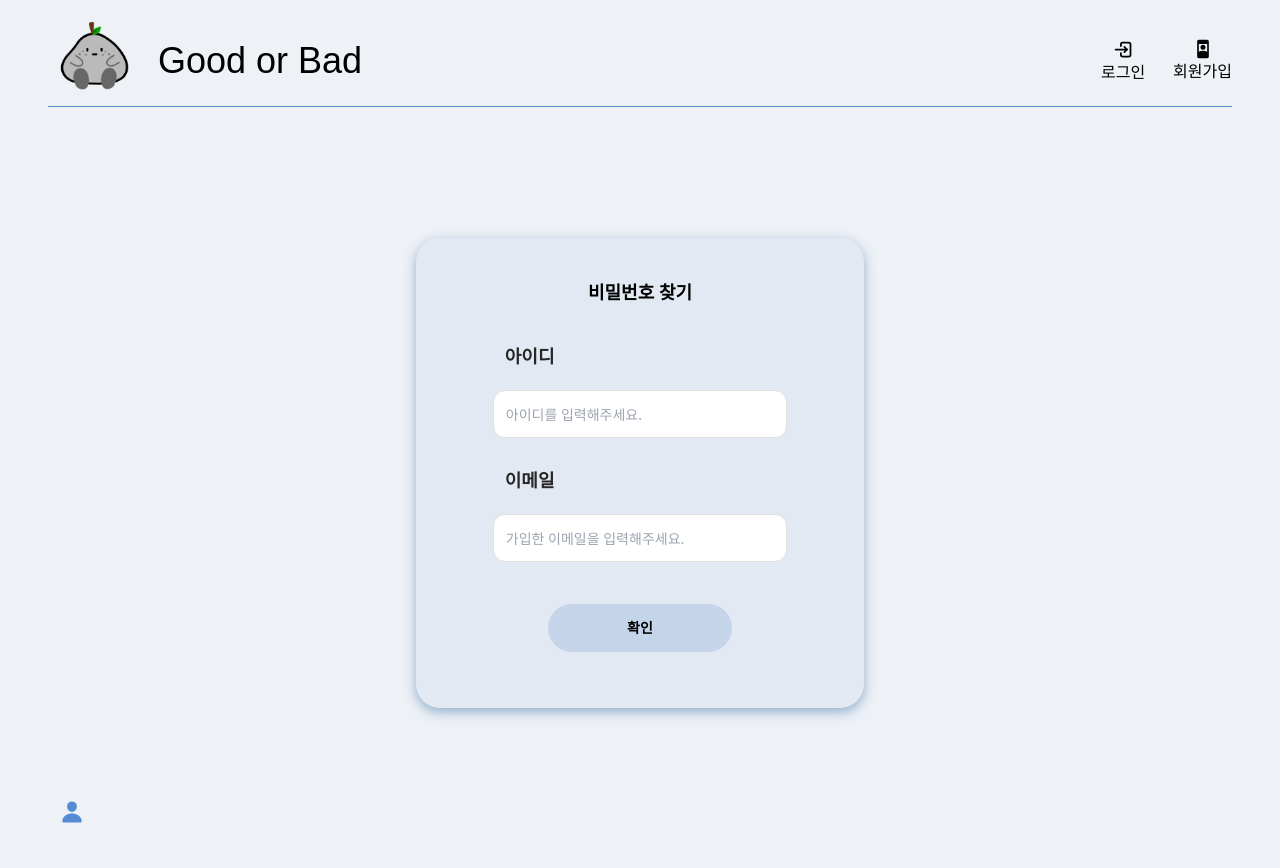
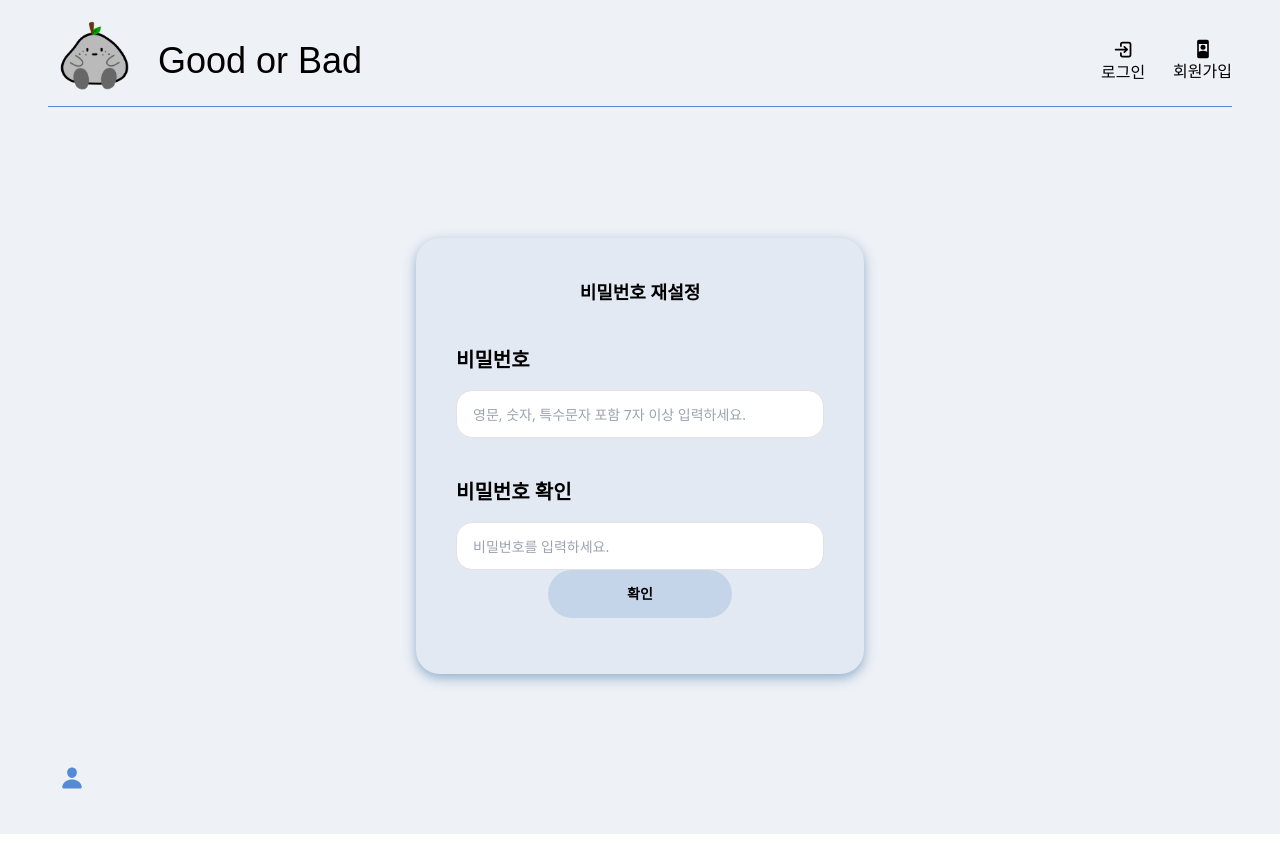
Before and after one commit to SKU-LikeLion12/hackathon_team5_front, a React (Create React App) app: page /passwordFind in a window 1280 px wide. After the commit the page ends 834 px from the top, so only its background shows below. Built offline with nearby package versions, Linux system fonts and the light colour scheme; a web font is replaced by a local one.

Commit message:
uj merge

```diff
--- a/src/pages/PasswordEmail.jsx
+++ b/src/pages/PasswordEmail.jsx
@@ -1,10 +1,13 @@
 import React, { useState } from 'react';
-import { NavLink } from 'react-router-dom';
+import axios from 'axios';
+import { useNavigate } from 'react-router-dom';
 
 export default function PasswordEmail() {
     const [email, setEmail] = useState('');
     const [emailValid, setEmailValid] = useState(true);
     const [userId, setUserId] = useState('');
+    const [message, setMessage] = useState('');
+    const navigate = useNavigate();
 
     const handleUserId = (e) => {
         setUserId(e.target.value);
@@ -13,16 +16,44 @@ export default function PasswordEmail() {
     const handleEmail = (e) => {
         setEmail(e.target.value);
         const regex = /^[a-zA-Z0-9+_.-]+@[a-zA-Z0-9.-]+$/;
+        setEmailValid(regex.test(e.target.value));
+    };
 
-        if (regex.test(e.target.value)) {
-        setEmailValid(true);
-        } else {
-        setEmailValid(false);
+    const handleSubmit = async () => {
+        if (!emailValid || !userId) {
+            setMessage('유효한 아이디와 이메일을 입력해 주세요.');
+            return;
+        }
+
+        try {
+            const response = await axios.post('https://team5back.sku-sku.com/api/forgot-password', {
+                userId,
+                email,
+            });
+
+            if (response.status === 200) {
+                setMessage('비밀번호 재설정 링크가 이메일로 전송되었습니다.');
+                setTimeout(() => {
+                    navigate('/passwordFind');
+                }, 2000); // 2초 후에 이동
+            } else {
+                setMessage('알 수 없는 오류가 발생했습니다. 다시 시도해 주세요.');
+            }
+        } catch (error) {
+            if (error.response) {
+                const status = error.response.status;
+                if (status === 404) {
+                    setMessage(error.response.data);
+                } else {
+                    setMessage('비밀번호 재설정 요청 중 오류가 발생했습니다.');
+                }
+            } else {
+                setMessage('비밀번호 재설정 요청 중 오류가 발생했습니다.');
+            }
         }
     };
 
     return (
-        <>
         <div className="bg-[#EEF1F6] min-h-fit mt-[9%] flex items-center justify-center">
             <div className="w-[35%] rounded-3xl shadow-md bg-[#E2E9F2] p-10" style={{ boxShadow: '0px 4px 12px rgba(120, 157, 195, 0.8)' }}>
                 <div className="mb-6 text-lg font-bold text-center">
@@ -49,15 +80,21 @@ export default function PasswordEmail() {
                     className="w-[80%] mx-[10%] rounded-xl mb-4 p-3 border-[1px] border-[#e2e0e0] h-12 text-sm"/>
                 {!emailValid && (
                     <div className="text-red-500 text-xs mb-4 w-[80%] mx-[10%]">
-                    유효한 이메일 주소를 입력해주세요.
+                        유효한 이메일 주소를 입력해주세요.
                     </div>
                 )}
-                <NavLink to='/passwordFind' className="p-5">
-                    <button className="w-[50%] mx-[25%] rounded-3xl mb-4 p-3 h-12 text-sm bg-[#C4D4E9] font-bold"
-                    disabled={!emailValid}> 이메일 전송 </button>
-                </NavLink>
+                <button
+                    onClick={handleSubmit}
+                    className="w-[50%] mx-[25%] rounded-3xl mb-4 p-3 h-12 text-sm bg-[#C4D4E9] font-bold"
+                    disabled={!emailValid || !userId}>
+                    이메일 전송
+                </button>
+                {message && (
+                    <div className="mt-4 text-center text-red-500">
+                        {message}
+                    </div>
+                )}
             </div>
         </div>
-        </>
     );
 }
--- a/src/pages/PasswordFind.jsx
+++ b/src/pages/PasswordFind.jsx
@@ -1,20 +1,34 @@
 import React, { useState } from 'react';
 import axios from 'axios';
+import { useNavigate } from 'react-router-dom';
 
 export default function PasswordFind() {
-    const [userId, setUserId] = useState('');
-    const [email, setEmail] = useState('');
+    // const [id, setId] = useState('');
+    // const [email, setEmail] = useState('');
     const [emailValid, setEmailValid] = useState(true);
     const [message, setMessage] = useState('');
+    const [newPassword, setNewPassword] = useState('');
+    const [pwValid, setPwValid] = useState(false);
+    const [pwConfirm, setPwConfirm] = useState('');
+    const [pwMatch, setPwMatch] = useState(true);
 
-    const handleEmail = (e) => {
-        setEmail(e.target.value);
-        const regex = /^[a-zA-Z0-9+_.-]+@[a-zA-Z0-9.-]+$/;
-        setEmailValid(regex.test(e.target.value));
+    const navigate = useNavigate();
+
+
+    const handlePw = (e) => {
+        setNewPassword(e.target.value);
+        const regex = /^(?=.*[A-Za-z])(?=.*\d)(?=.*[$@$!%*#?&])[A-Za-z\d$@$!%*#?&]{7,}$/;
+        setPwValid(regex.test(e.target.value));
     };
 
-    const handleUserId = (e) => {
-        setUserId(e.target.value);
+    const handlePwConfirm = (e) => {
+        setPwConfirm(e.target.value);
+        setPwMatch(e.target.value === newPassword);
+    };
+
+    const handleKeyPress = (e) => {
+        if (e.key === 'Enter') {
+        }
     };
 
     const handleSubmit = async () => {
@@ -26,32 +40,25 @@ export default function PasswordFind() {
         const token = localStorage.getItem('token'); // 저장된 토큰 가져오기
 
         try {
-            console.log('Submitting data:', { userId, email }); // 디버깅 정보를 콘솔에 출력
-            const response = await axios.post('https://team5back.sku-sku.com/forgot-password', {
-                userId,
-                email,
-            }, {
-                headers: {
-                    'Authorization': `${token}` // 토큰을 헤더에 포함
-                }
+            console.log('Submitting data:', { token, newPassword }); // 디버깅 정보를 콘솔에 출력
+            const response = await axios.put('https://team5back.sku-sku.com/api/reset-password', {
+                token,
+                newPassword
             });
 
             console.log('Response:', response.data); // 서버 응답 데이터 출력
 
             if (response.status === 200) {
-                setMessage('비밀번호 재설정 링크가 이메일로 전송되었습니다.');
+                setMessage('비밀번호가 성공적으로 변경되었습니다.');
+                navigate('/login'); // 비밀번호 변경 후 로그인 페이지로 이동
             } else {
                 console.log('Unexpected response:', response); // 예상치 못한 응답 출력
             }
         } catch (error) {
             console.error('Error response:', error.response); // 디버깅 정보를 콘솔에 출력
             console.error('Error response data:', error.response ? error.response.data : error.message); // 응답 데이터 출력
-            if (error.response && error.response.status === 404) {
-                if (error.response.data === '존재하지 않는 회원입니다.') {
-                    setMessage('존재하지 않는 회원입니다.');
-                } else if (error.response.data === '존재하지 않는 이메일입니다.') {
-                    setMessage('존재하지 않는 이메일입니다.');
-                }
+            if (error.response && error.response.status === 401) {
+                setMessage('토큰이 만료되었습니다. 다시 시도해 주세요.');
             } else {
                 setMessage('비밀번호 재설정 요청 중 오류가 발생했습니다.');
             }
@@ -63,41 +70,41 @@ export default function PasswordFind() {
             <div className="bg-[#EEF1F6] min-h-fit mt-[9%] flex items-center justify-center">
                 <div className="w-[35%] rounded-3xl shadow-md bg-[#E2E9F2] p-10" style={{ boxShadow: '0px 4px 12px rgba(120, 157, 195, 0.8)' }}>
                     <div className="mb-6 text-lg font-bold text-center">
-                        비밀번호 찾기
+                        비밀번호 재설정
                     </div>
 
-                    <div>
-                        <div className="text-lg font-bold text-[#262626] p-3 mb-2 w-[80%] mx-[10%]">아이디</div>
-                        <input
-                            type="text"
-                            placeholder="아이디를 입력해주세요."
-                            value={userId}
-                            onChange={handleUserId}
-                            className="w-[80%] mx-[10%] rounded-xl mb-4 p-3 border-[1px] border-[#e2e0e0] h-12 text-sm" />
+                    <div className='text-xl font-bold color-[#262626] mt-10'>비밀번호</div>
+                <input
+                    value={newPassword}
+                    onChange={handlePw}
+                    onKeyDown={handleKeyPress}
+                    type='password'
+                    placeholder='영문, 숫자, 특수문자 포함 7자 이상 입력하세요.'
+                    className='w-full mt-4 rounded-2xl p-4 border-[1px] border-[#e2e0e0] h-12 text-sm'
+                />
+                {!pwValid && newPassword.length > 0 && (
+                    <div className='mt-2 text-xs text-red-500'>
+                        영문, 숫자, 특수문자 포함 7자 이상 입력해주세요.
                     </div>
+                )}
+                <div className='text-xl font-bold color-[#262626] mt-10'>비밀번호 확인</div>
+                <input
+                    value={pwConfirm}
+                    onChange={handlePwConfirm}
+                    onKeyDown={handleKeyPress}
+                    type='password'
+                    placeholder='비밀번호를 입력하세요.'
+                    className='w-full mt-4 rounded-2xl p-4 border-[1px] border-[#e2e0e0] h-12 text-sm'
+                />
+                {!pwMatch && pwConfirm.length > 0 && (
+                    <div className='mt-2 text-xs text-red-500'>
+                        비밀번호가 일치하지 않습니다.
+                    </div>
+                )}
 
-                    <div className='mb-[8%]'>
-                        <div className="text-lg font-bold text-[#262626] p-3 mb-2 w-[80%] mx-[10%]">이메일</div>
-                        <input
-                            type="text"
-                            placeholder="가입한 이메일을 입력해주세요."
-                            value={email}
-                            onChange={handleEmail}
-                            className="w-[80%] mx-[10%] rounded-xl mb-3 p-3 border-[1px] border-[#e2e0e0] h-12 text-sm" />
-                        {!emailValid && (
-                            <div className="text-red-500 text-xs mb-4 w-[80%] mx-[10%]">
-                                유효한 이메일 주소를 입력해주세요.
-                            </div>
-                        )}
-                    </div>
-                    {message && (
-                        <div className="text-red-500 text-xs mb-4 w-[80%] mx-[10%]">
-                            {message}
-                        </div>
-                    )}
                     <button
                         className="w-[50%] mx-[25%] rounded-3xl mb-4 p-3 h-12 text-sm bg-[#C4D4E9] font-bold"
-                        disabled={!emailValid || !userId}
+                        // disabled={!emailValid || !userId}
                         onClick={handleSubmit}>확인</button>
                 </div>
             </div>
```
Also changed, not shown: src/pages/GoodMemory.jsx (+5 -7 lines).
